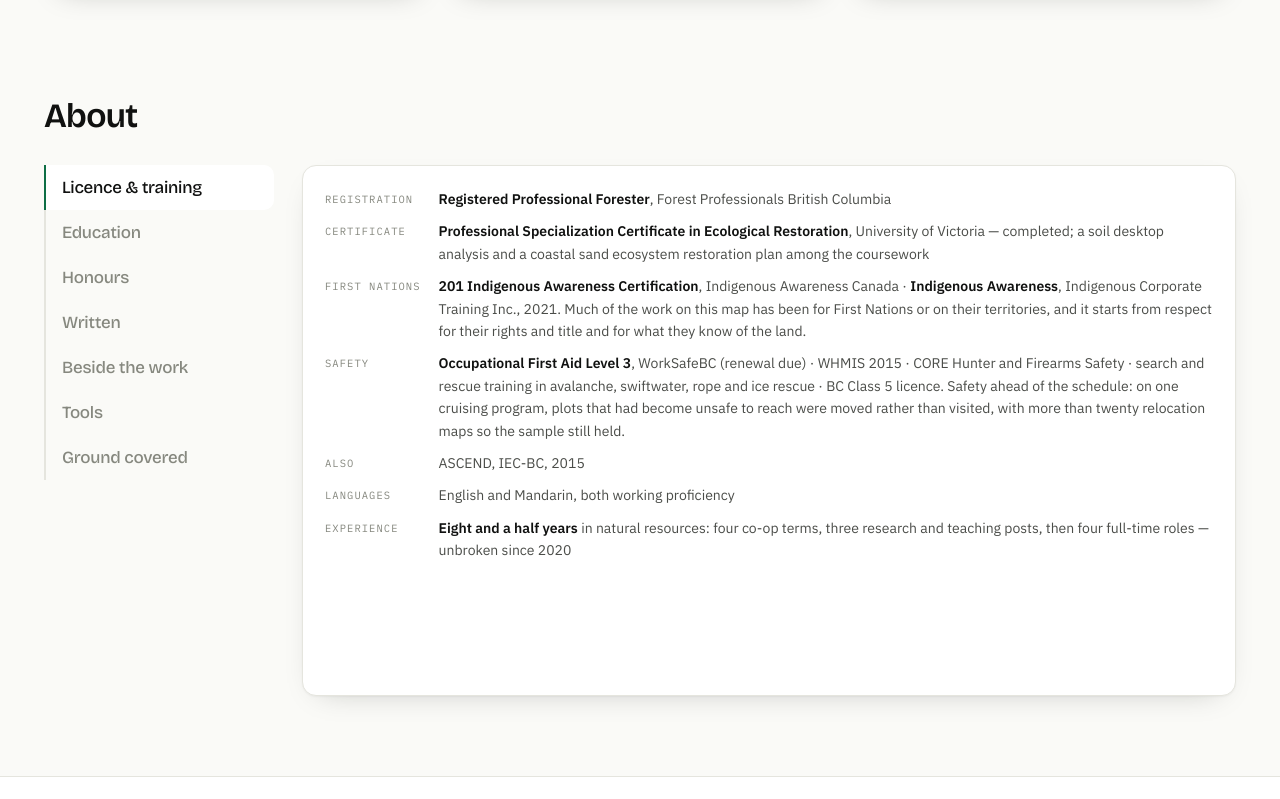
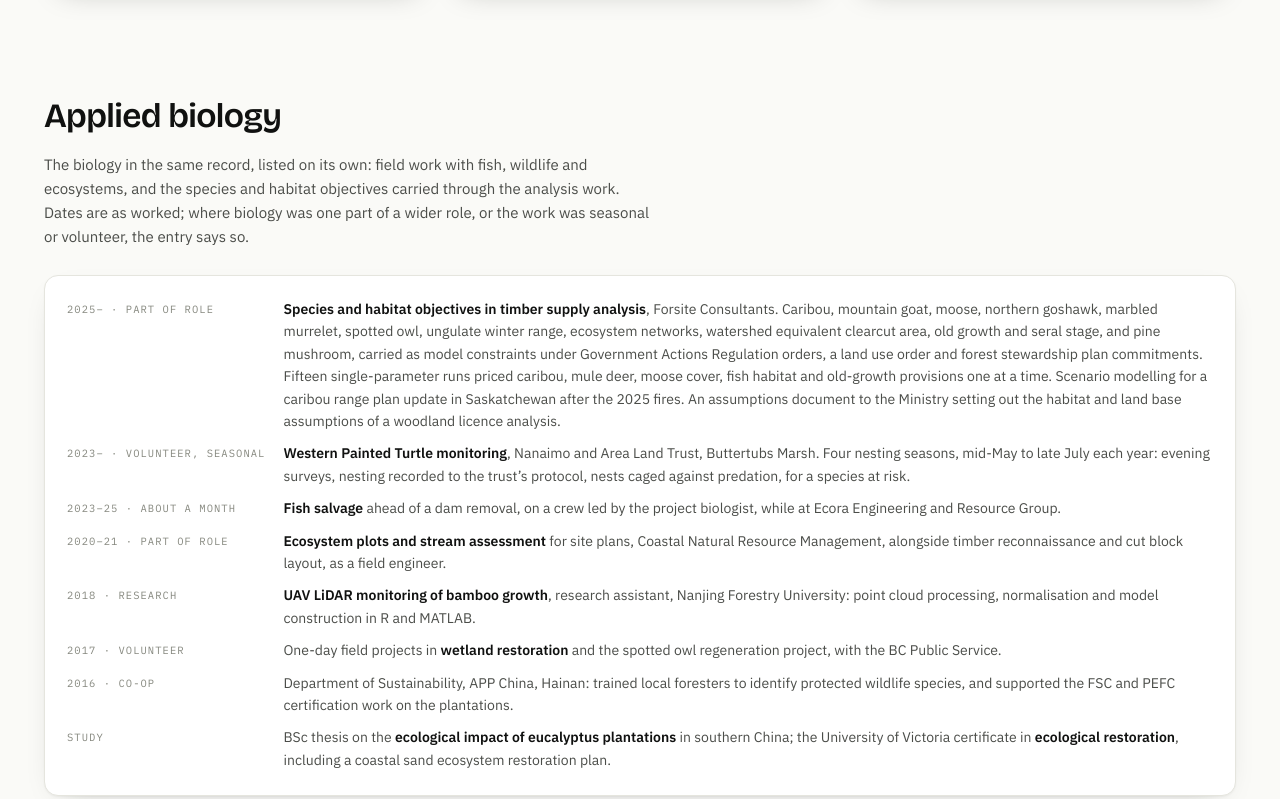
Before and after one commit to yuangaoubc-ai/yuangaoubc-ai.github.io, a plain HTML site: page index.html in a window 1280 px wide. Shown: the part 2471-3270 px from the top of the page. Drawn offline with nearby package versions, Linux system fonts and the light colour scheme.

Commit message:
Add Applied biology section

```diff
--- a/index.html
+++ b/index.html
@@ -514,6 +514,36 @@ footer{border-top:1px solid var(--line);background:var(--surface);margin-top:34p
     </div>
     </section>
 
+  <section id="biology">
+    <div class="sec-head reveal">
+      <h2 data-en="Applied biology">Applied biology</h2>
+    </div>
+    <p class="sec-note reveal"
+       data-en="The biology in the same record, listed on its own: field work with fish, wildlife and ecosystems, and the species and habitat objectives carried through the analysis work. Dates are as worked; where biology was one part of a wider role, or the work was seasonal or volunteer, the entry says so."
+      >The biology in the same record, listed on its own. Dates are as worked; part-role, seasonal and volunteer work is marked as such.</p>
+
+    <div class="rec reveal">
+      <dl class="kv">
+        <dt data-en="2025– · part of role">2025– · part of role</dt>
+        <dd data-en="<b>Species and habitat objectives in timber supply analysis</b>, Forsite Consultants. Caribou, mountain goat, moose, northern goshawk, marbled murrelet, spotted owl, ungulate winter range, ecosystem networks, watershed equivalent clearcut area, old growth and seral stage, and pine mushroom, carried as model constraints under Government Actions Regulation orders, a land use order and forest stewardship plan commitments. Fifteen single-parameter runs priced caribou, mule deer, moose cover, fish habitat and old-growth provisions one at a time. Scenario modelling for a caribou range plan update in Saskatchewan after the 2025 fires. An assumptions document to the Ministry setting out the habitat and land base assumptions of a woodland licence analysis.">Species and habitat objectives in timber supply analysis, Forsite Consultants</dd>
+        <dt data-en="2023– · volunteer, seasonal">2023– · volunteer, seasonal</dt>
+        <dd data-en="<b>Western Painted Turtle monitoring</b>, Nanaimo and Area Land Trust, Buttertubs Marsh. Four nesting seasons, mid-May to late July each year: evening surveys, nesting recorded to the trust&rsquo;s protocol, nests caged against predation, for a species at risk.">Western Painted Turtle monitoring, Nanaimo and Area Land Trust</dd>
+        <dt data-en="2023–25 · about a month">2023–25 · about a month</dt>
+        <dd data-en="<b>Fish salvage</b> ahead of a dam removal, on a crew led by the project biologist, while at Ecora Engineering and Resource Group.">Fish salvage ahead of a dam removal, Ecora</dd>
+        <dt data-en="2020–21 · part of role">2020–21 · part of role</dt>
+        <dd data-en="<b>Ecosystem plots and stream assessment</b> for site plans, Coastal Natural Resource Management, alongside timber reconnaissance and cut block layout, as a field engineer.">Ecosystem plots and stream assessment, Coastal Natural Resource Management</dd>
+        <dt data-en="2018 · research">2018 · research</dt>
+        <dd data-en="<b>UAV LiDAR monitoring of bamboo growth</b>, research assistant, Nanjing Forestry University: point cloud processing, normalisation and model construction in R and MATLAB.">UAV LiDAR monitoring of bamboo growth, Nanjing Forestry University</dd>
+        <dt data-en="2017 · volunteer">2017 · volunteer</dt>
+        <dd data-en="One-day field projects in <b>wetland restoration</b> and the spotted owl regeneration project, with the BC Public Service.">Wetland restoration and spotted owl projects, BC Public Service</dd>
+        <dt data-en="2016 · co-op">2016 · co-op</dt>
+        <dd data-en="Department of Sustainability, APP China, Hainan: trained local foresters to identify protected wildlife species, and supported the FSC and PEFC certification work on the plantations.">Protected-species training and certification support, APP China</dd>
+        <dt data-en="Study">Study</dt>
+        <dd data-en="BSc thesis on the <b>ecological impact of eucalyptus plantations</b> in southern China; the University of Victoria certificate in <b>ecological restoration</b>, including a coastal sand ecosystem restoration plan.">BSc thesis on eucalyptus plantation ecology; UVic ecological restoration certificate</dd>
+      </dl>
+    </div>
+  </section>
+
   <section id="record">
     <div class="sec-head reveal">
       <h2 data-en="About">About</h2>
```
